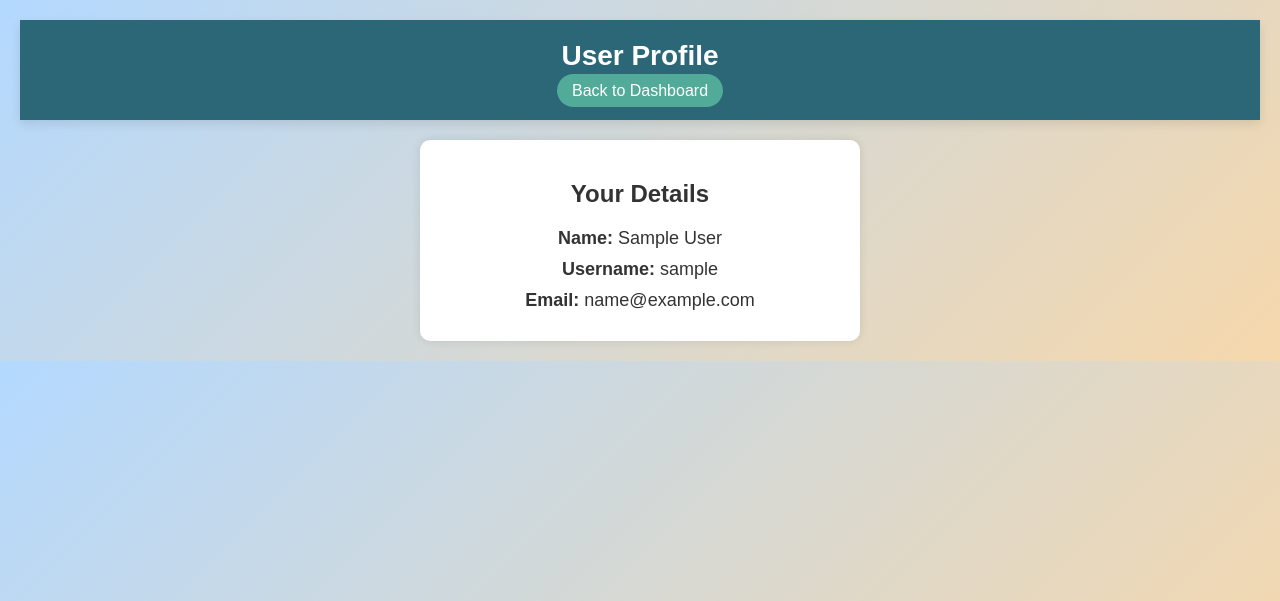
After one commit to Yuvraj2159/StockEase, a PHP site: page /profile.php in a window 1280 px wide. The commit adds this page. Shown: the top 601 px of the page. Run offline with PHP 8.4, Linux system fonts and the light colour scheme; the visitor is signed in with stand-in values (Sample User, id 1); tables that the repository leaves empty or names only in its code hold one stand-in row (values such as "Sample post").

Commit message:
Profile feature

```diff
--- /dev/null
+++ b/profile.php
@@ -0,0 +1,98 @@
+<?php
+session_start();
+include 'connection/config.php'; // Database connection
+
+// Check if user is logged in
+if (!isset($_SESSION['user_id'])) {
+    header("Location: login.php");
+    exit;
+}
+
+$user_id = $_SESSION['user_id'];
+
+// Fetch user details from the database
+$sql = "SELECT full_name, username, email FROM users WHERE id = ?";
+$stmt = $conn->prepare($sql);
+$stmt->bind_param("i", $user_id);
+$stmt->execute();
+$result = $stmt->get_result();
+
+if ($result->num_rows === 1) {
+    $user = $result->fetch_assoc();
+} else {
+    echo "User not found!";
+    exit;
+}
+
+$stmt->close();
+?>
+
+<!DOCTYPE html>
+<html lang="en">
+<head>
+    <meta charset="UTF-8">
+    <meta name="viewport" content="width=device-width, initial-scale=1.0">
+    <title>User Profile</title>
+    <link rel="stylesheet" href="./css/profile.css">
+    <link rel="stylesheet" href="./css/Dashboard.css"><!-- Add your CSS -->
+    <style>
+        body {
+            font-family: Arial, sans-serif;
+            background-color: #f5f5f5;
+            text-align: center;
+            padding: 20px;
+        }
+        .profile-container {
+            background: white;
+            max-width: 400px;
+            margin: auto;
+            padding: 20px;
+            box-shadow: 0 0 10px rgba(0, 0, 0, 0.1);
+            border-radius: 10px;
+        }
+        .profile-container h2 {
+            color: #333;
+        }
+        .profile-container p {
+            font-size: 18px;
+            margin: 10px 0;
+        }
+        .back-btn {
+            display: inline-block;
+            margin-top: 20px;
+            padding: 10px 15px;
+            background: blue;
+            color: white;
+            text-decoration: none;
+            border-radius: 5px;
+        }
+        .back-btn:hover {
+            background: darkblue;
+        }
+    </style>
+</head>
+<body>
+<header class="dashboard-header">
+
+        <h1>User Profile</h1>
+        <nav class="dashboard-nav">
+            <ul>
+                <li><a href="Dashboard.php">Back to Dashboard</a></li>
+            </ul>
+        </nav>
+    </header>
+<style>
+.profile-container {
+margin-top: 20px; /* Adjust this value as needed */
+}
+</style>
+
+<div class="profile-container">
+    <h2>Your Details</h2>
+    <p><strong>Name:</strong> <?= htmlspecialchars($user['full_name']); ?></p>
+    <p><strong>Username:</strong> <?= htmlspecialchars($user['username']); ?></p>
+    <p><strong>Email:</strong> <?= htmlspecialchars($user['email']); ?></p>
+</div>
+
+</body>
+</html>
```
Also changed, not shown: Dashboard.php (+24 -1 lines).
